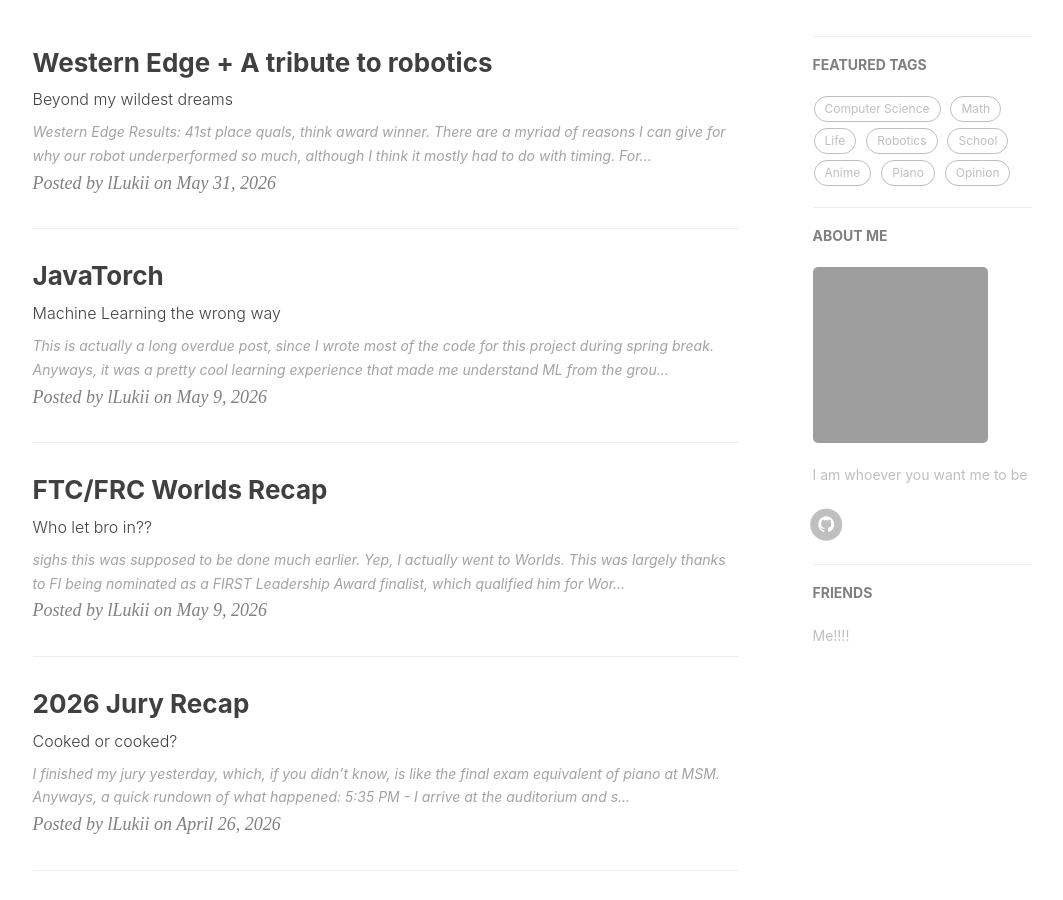
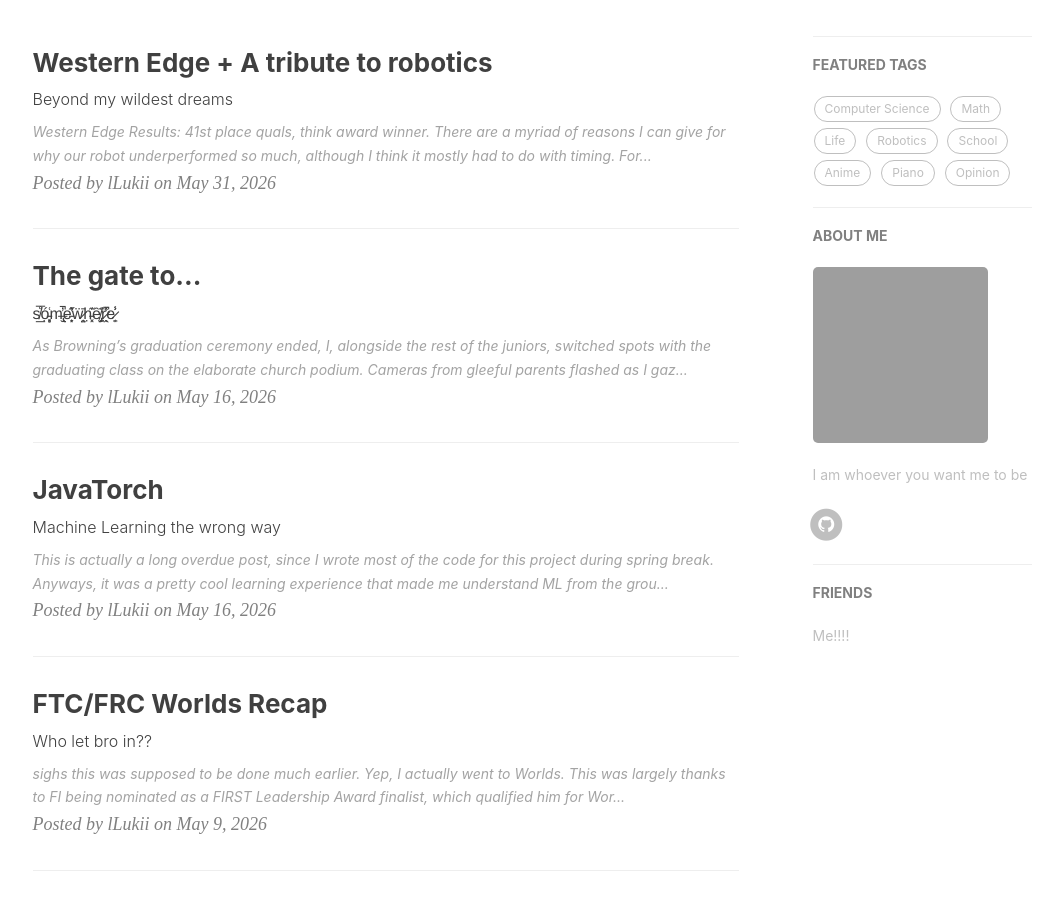
Before and after one commit to lLukii/llukii.github.io, a Jekyll site: the page built from index.html, in a window 1280 px wide and 900 px high, scrolled down 530 px. Shown: the whole window, without its empty margins (135-1198 px from the left). Built offline with Jekyll 4.4.1, drawn with Linux system fonts in a browser that asks for light colours; nearby versions of some CDN libraries; the list of posts is cut into pages by our own code; comment, search, counter and statistics services are not loaded; grey boxes are pictures that could not be loaded.

Commit message:
hi im back

```diff
--- a/_posts/G11 Finale/2026-5-16-updates2.markdown
+++ b/_posts/G11 Finale/2026-5-16-updates2.markdown
@@ -2,7 +2,7 @@
 layout:     post
 title:      "JavaTorch"
 subtitle:   "Machine Learning the wrong way"
-date:       2026-5-09 12:00:00
+date:       2026-5-16 12:00:00
 author:     "lLukii"
 header-img: "img/dark-mode-otherworld-wallpaper-v0-utqp151a9e7b1.png"
 catalog: true
--- a/_posts/Spring Break/2026-3-18-spingbreak.markdown
+++ b/_posts/Spring Break/2026-3-18-spingbreak.markdown
@@ -1,7 +1,7 @@
 ---
 layout:     post
 title:      "Spring break & more thoughts"
-subtitle:   "Wow..."
+subtitle:   "Time flies..."
 date:       2026-3-18 12:00:00
 author:     "lLukii"
 header-img: "img/dark-mode-otherworld-wallpaper-v0-utqp151a9e7b1.png"
--- /dev/null
+++ b/_posts/Summer/2026-6-26-imback.markdown
@@ -0,0 +1,15 @@
+---
+layout:     post
+title:      "The gate to..."
+subtitle:   "s̸̲̅̊ó̵̦̣̻͑m̶̢̮̓̚e̵̗͙͙̓̋̎ẅ̷̯̤̝̄h̵͓̣͊ȇ̸̡͖̫̄͑r̷̖̭͆̔̽e̷̱͙͐̾"
+date:       2026-5-16 12:00:00
+author:     "lLukii"
+header-img: "img/dark-mode-otherworld-wallpaper-v0-utqp151a9e7b1.png"
+catalog: true
+tags:
+    - Life
+---
+As Browning's graduation ceremony ended, I, alongside the rest of the juniors, switched spots with the graduating class on the elaborate church podium. Cameras from gleeful parents flashed as I gazed across the long corridor leading to a faint exit. Two weeks later, my perplexed face appeared on the front of my Instagram page; it said it all: a surreal feeling, a contradictory feeling...
+
+*Please get me out of here*
+*Please give me more time*
```
